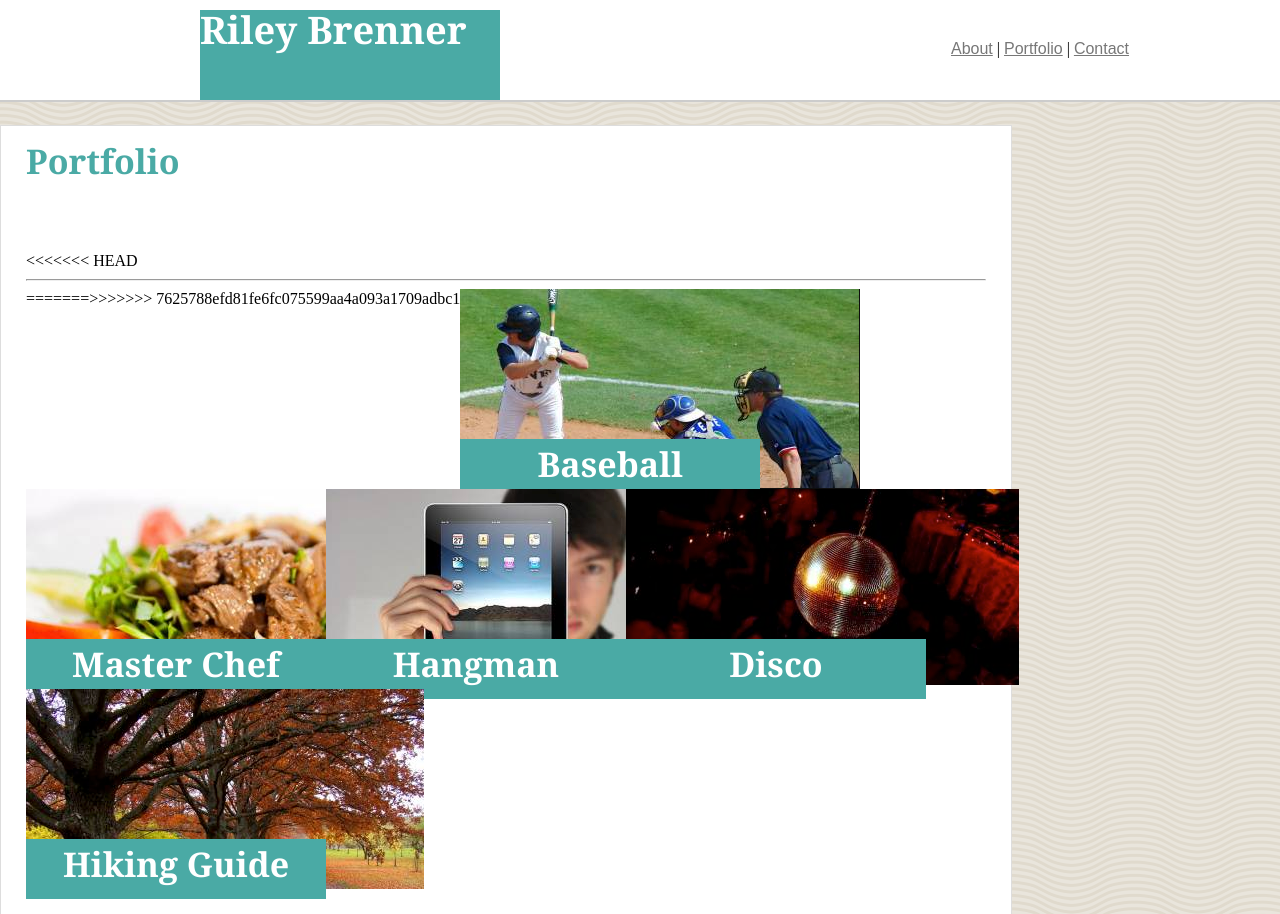
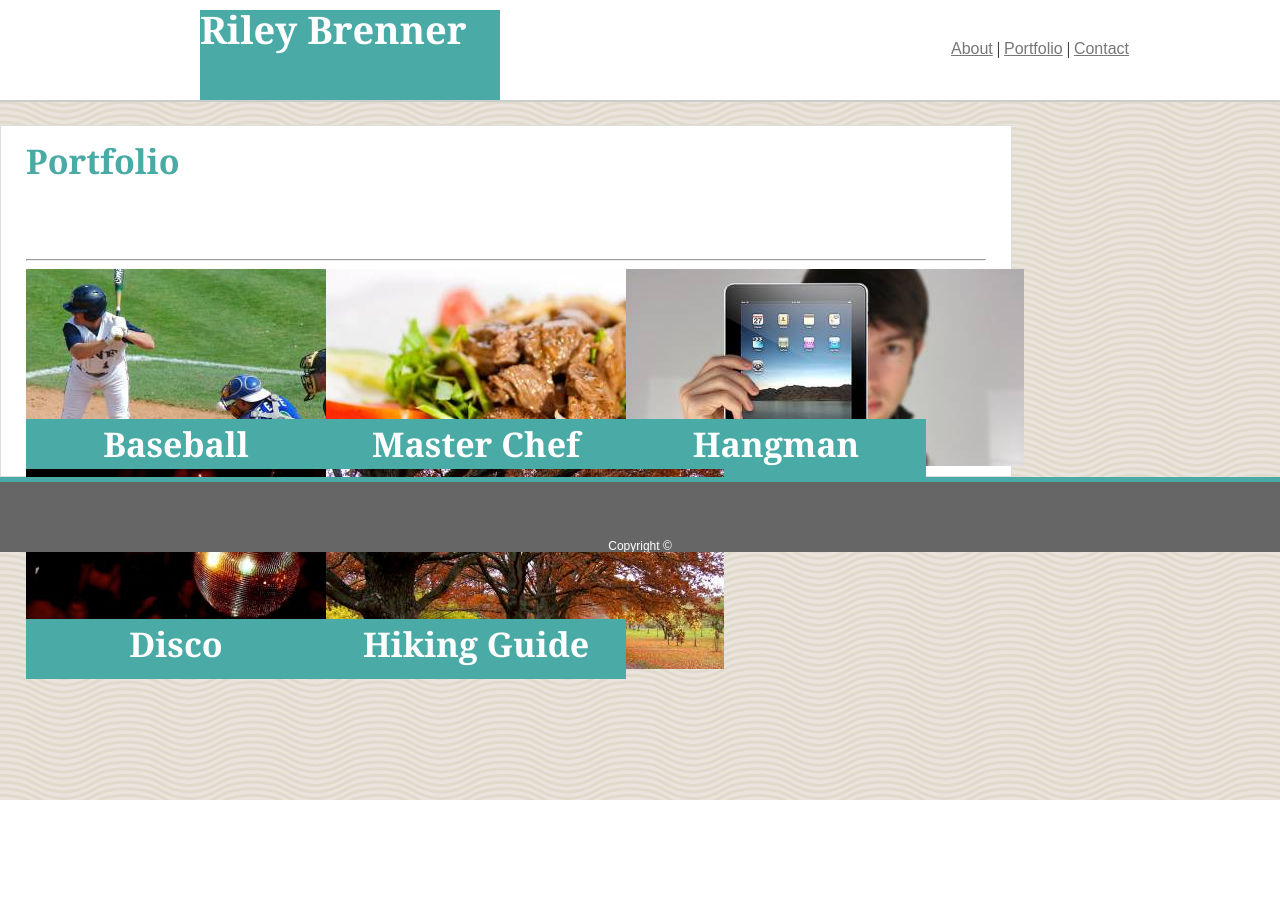
Before and after one commit to rileybrenner/Basic-Portfolio, a plain HTML site: page portfolio.html in a window 1280 px wide. Shown: the top 914 px of the page. After the commit the page ends 800 px from the top, so only its background shows below. Drawn offline with Linux system fonts and the light colour scheme.

Commit message:
portfolio html and css changes

```diff
--- a/assets/css/style.css
+++ b/assets/css/style.css
@@ -129,16 +129,18 @@ width: 300px;
 height: auto;
 }
 
-.flex {
+/* .flex {
     display: flex
-}
+} */
+
 .portfolio_body {
-    flex-wrap: wrap;
+    float: left;
 }
 /* Get Images to be horizontally listed around each other with flex */
 
 .portfolio_project {
     position: relative;
+    float: left;
     margin: 15px 15px 15px 15p;
     width: 300px;
     height: 200px;
--- a/portfolio.html
+++ b/portfolio.html
@@ -24,14 +24,8 @@
                 </header>
             <div class = "about_me">
                 <h2 class = "opening_line">Portfolio</h2>
-<<<<<<< HEAD
                     <hr>
                 <div class = "flex portfolio_body">
-=======
-
-                <div class = "flex portfolio_body">
-
->>>>>>> 7625788efd81fe6fc075599aa4a093a1709adbc1
                     <div class = "portfolio_project"><img class = "portfolio_image" src="assets/images/portfolio_1.png"/>
                         <div class = "portfolio_label">
                             <h2 class = "portfolio_label_name">Baseball</h3>
```
